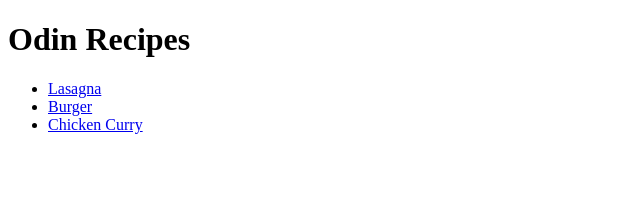
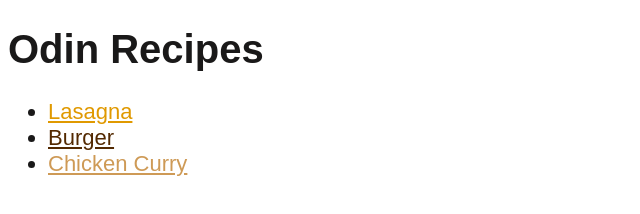
Before and after one commit to SaniLetchu/odin-recipes, a plain HTML site: page index.html in a window 1280 px wide. Shown: the whole page, without its empty margins (0-640 px from the left). Drawn offline with Linux system fonts and the light colour scheme.

Commit message:
Added CSS to every page

```diff
--- a/index.html
+++ b/index.html
@@ -5,13 +5,14 @@
     <meta http-equiv="X-UA-Compatible" content="IE=edge">
     <meta name="viewport" content="width=device-width, initial-scale=1.0">
     <title>Recipes</title>
+    <link rel="stylesheet" href="style.css">
 </head>
 <body>
     <h1>Odin Recipes</h1>
     <ul>
-        <li><a href="./recipes/lasagna.html">Lasagna</a></li>
-        <li><a href="./recipes/burger.html">Burger</a></li>
-        <li><a href="./recipes/chicken_curry.html">Chicken Curry</a></li>
+        <li><a href="./recipes/lasagna.html" class="lasagna">Lasagna</a></li>
+        <li><a href="./recipes/burger.html" class="burger">Burger</a></li>
+        <li><a href="./recipes/chicken_curry.html" class="chicken">Chicken Curry</a></li>
     </ul>
 </body>
 </html>
--- /dev/null
+++ b/style.css
@@ -0,0 +1,32 @@
+
+
+p, li, h1, h2 {
+    font-size: 22px;
+    color: rgb(26, 25, 25);
+    font-family: Arial, Helvetica, sans-serif;
+}
+
+h2 {
+    font-size: 30px;
+}
+
+h1 {
+    font-size: 40px;
+}
+
+img {
+    height: 400px;
+    width: auto;
+}
+
+.chicken {
+    color: rgb(206, 154, 86);
+}
+
+.burger {
+    color:rgb(83, 41, 1)
+}
+
+.lasagna {
+    color: rgb(224, 153, 0);
+}
```
Also changed, not shown: recipes/burger.html (+2 -1 lines), recipes/chicken_curry.html (+2 -1 lines), recipes/lasagna.html (+2 -1 lines), 1 other file.
